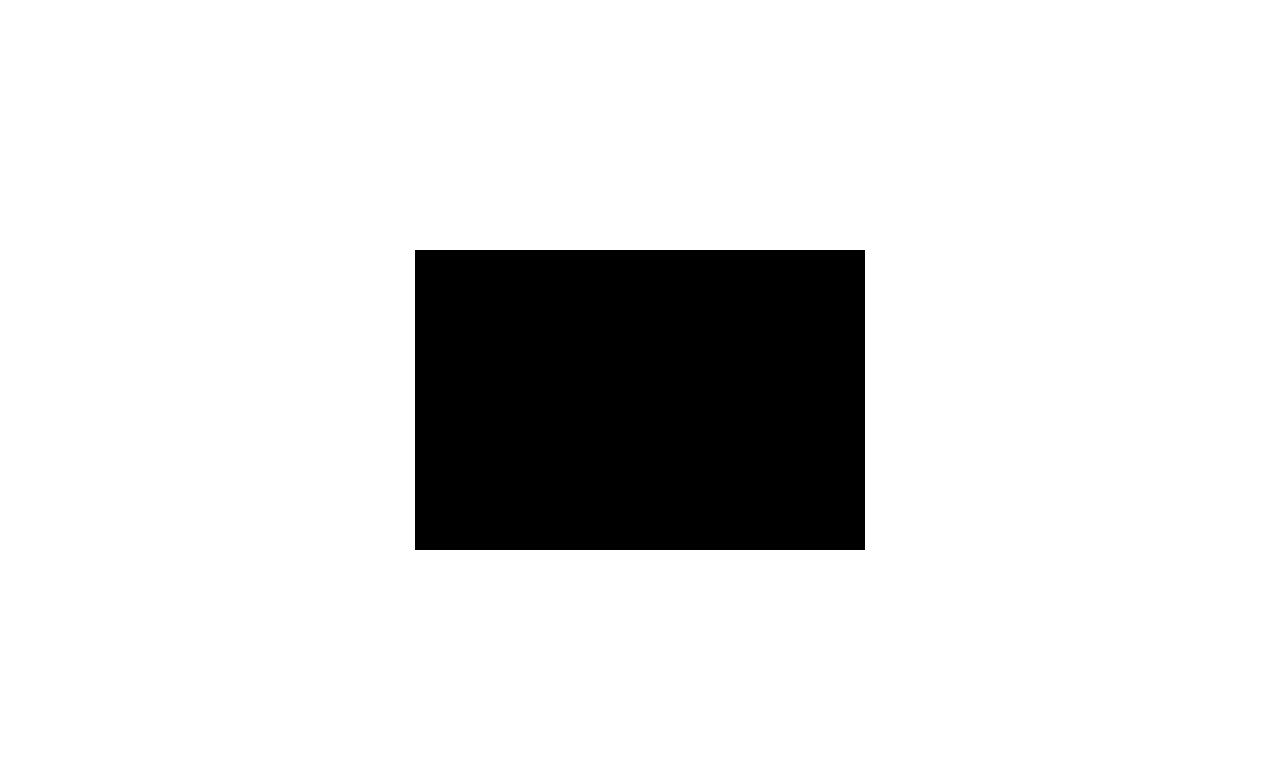
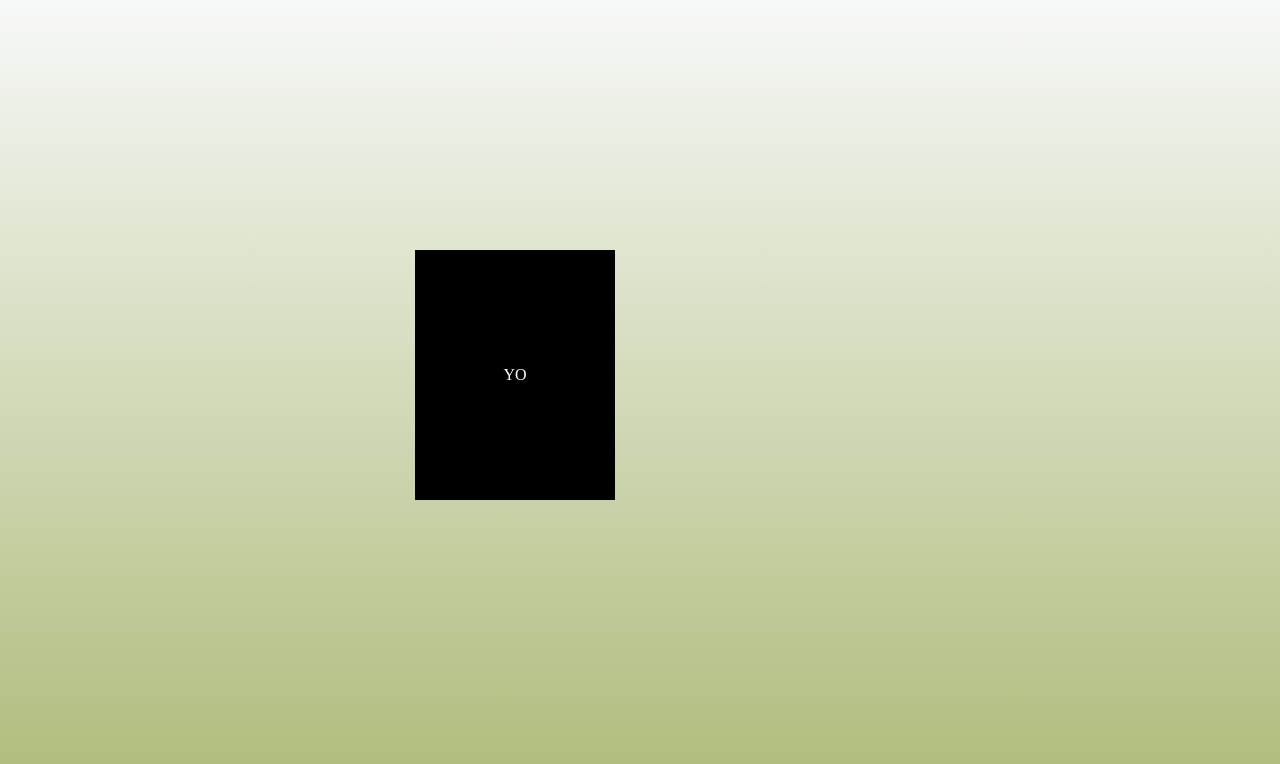
Before and after one commit to rurru/pomo-clock, a React (Create React App) app: page / in a window 1280 px wide. Shown: the top 764 px of the page. Built offline with nearby package versions, Linux system fonts and the light colour scheme.

Commit message:
Added display class

```diff
--- a/src/App.css
+++ b/src/App.css
@@ -1,5 +1,14 @@
 .App {
   width: 450px;
   height: 300px;
+}
+
+.display {
   background: #000;
+  color: #fff;
+  width: 200px;
+  height: 250px;
+  display: flex;
+  justify-content: center;
+  align-items: center;
 }
--- a/src/App.js
+++ b/src/App.js
@@ -5,7 +5,9 @@ class App extends Component {
   render() {
     return (
       <div className="App">
-
+        <div className = "display">
+          YO
+        </div>
       </div>
     );
   }
--- a/src/index.css
+++ b/src/index.css
@@ -6,6 +6,10 @@ body, html, #root {
 body {
   margin: 0;
   padding: 0;
+  background: #F7F8F8;  /* fallback for old browsers */
+  background: -webkit-linear-gradient(to top, #ACBB78, #F7F8F8);  /* Chrome 10-25, Safari 5.1-6 */
+  background: linear-gradient(to top, #ACBB78, #F7F8F8); /* W3C, IE 10+/ Edge, Firefox 16+, Chrome 26+, Opera 12+, Safari 7+ */
+
 }
 
 #root {
```
